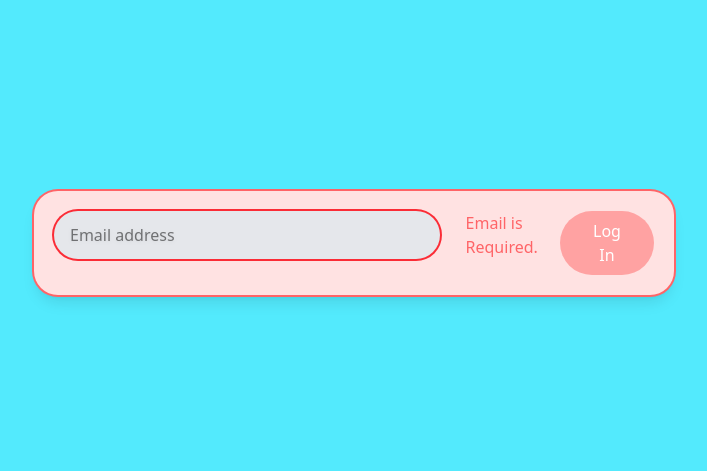
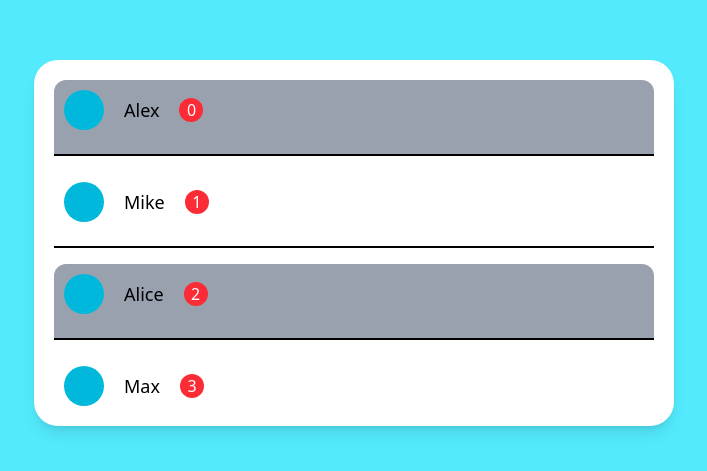
Before and after one commit to tkdgh7063/karrot-market, a Next.js app: page / in a window 1280 px wide. Shown: the part 157-628 px from the top of the page, without its empty margins (286-993 px from the left). Built offline with nearby package versions, Linux system fonts and the light colour scheme.

Commit message:
Practice 7: List modifiers

```diff
--- a/app/page.tsx
+++ b/app/page.tsx
@@ -1,19 +1,19 @@
 export default function Home() {
   return (
     <main className="flex h-screen items-center justify-center bg-gray-100 p-5 sm:bg-red-300 md:bg-yellow-300 lg:bg-green-300 xl:bg-cyan-300 2xl:bg-violet-300">
-      <div className="flex w-full max-w-screen-sm flex-col gap-2.5 rounded-3xl bg-white p-5 shadow-lg ring-2 ring-transparent transition-shadow *:outline-none has-[:invalid]:bg-red-100 has-[:invalid]:ring-red-400 md:flex-row">
-        <input
-          className="peer h-12 w-full rounded-full bg-gray-200 pl-4 ring-2 ring-transparent transition-shadow placeholder:drop-shadow valid:ring-green-500 invalid:ring-red-500 focus:ring-offset-2 invalid:focus:ring-red-500"
-          type="text"
-          required
-          placeholder="Email address"
-        />
-        <span className="ml-4 hidden font-medium text-red-400 peer-invalid:block">
-          Email is Required.
-        </span>
-        <button className="rounded-full bg-gradient-to-tr from-cyan-500 via-violet-400 to-purple-300 py-2 font-medium text-white transition-transform peer-invalid:bg-red-300 peer-invalid:bg-none active:scale-95 md:px-8">
-          Log In
-        </button>
+      <div className="flex w-full max-w-screen-sm flex-col gap-4 rounded-3xl bg-white p-5 shadow-lg">
+        {["Alex", "Mike", "Alice", "Max"].map((person, index) => (
+          <div
+            key={index}
+            className="flex items-center gap-5 rounded-t-xl border-b-2 p-2.5 pb-6 last:border-0 last:pb-0 odd:bg-gray-400"
+          >
+            <div className="size-10 rounded-full bg-cyan-500" />
+            <span className="text-lg font-medium">{person}</span>
+            <div className="flex size-6 items-center justify-center rounded-full bg-red-500 text-white">
+              <span className="text-base font-light">{index}</span>
+            </div>
+          </div>
+        ))}
       </div>
     </main>
   );
```
